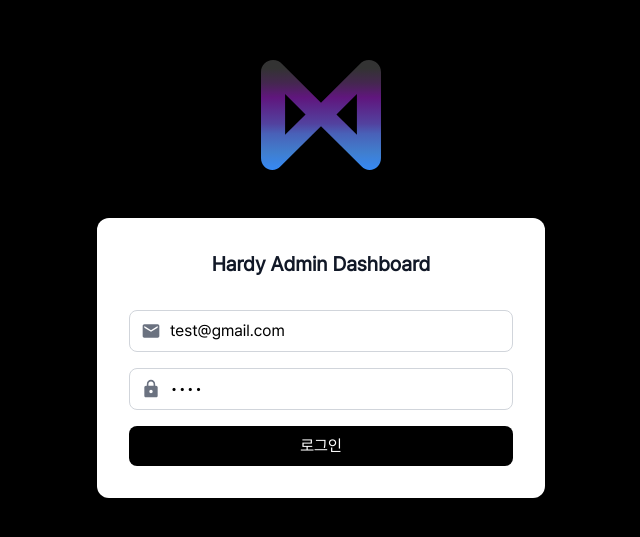
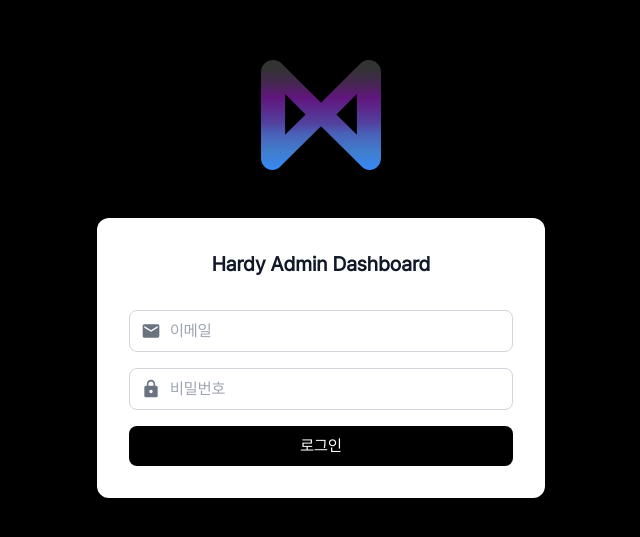
Before and after one commit to sangwookim0321/hardy-admin-dashboard, a Next.js app: page / in a window 1280 px wide. Shown: the part 121-658 px from the top of the page, without its empty margins (319-959 px from the left). Built offline with nearby package versions, Linux system fonts and the light colour scheme; no server answers.

Commit message:
[remove] 테스트 id 제거

```diff
--- a/src/components/molecules/auth-form/AuthForm.tsx
+++ b/src/components/molecules/auth-form/AuthForm.tsx
@@ -3,7 +3,7 @@ import { Button } from '@/components/atoms/button/Button'
 import { Input } from '@/components/atoms/input/Input'
 import { Form } from '@/components/atoms/form/Form'
 import { FlexBox } from '@/components/atoms/flex-box/FlexBox'
-import { useState, useEffect } from 'react'
+import { useState } from 'react'
 import Image from 'next/image'
 
 interface AuthFormProps {
@@ -14,12 +14,6 @@ interface AuthFormProps {
 export const AuthForm = ({ onSubmit, isLoading = false }: AuthFormProps) => {
   const [email, setEmail] = useState('')
   const [password, setPassword] = useState('')
-
-  // 테스트 계정
-  useEffect(() => {
-    setEmail('test@gmail.com')
-    setPassword('1234')
-  }, [])
 
   const handleSubmit = async (e: React.FormEvent) => {
     e.preventDefault()
```
